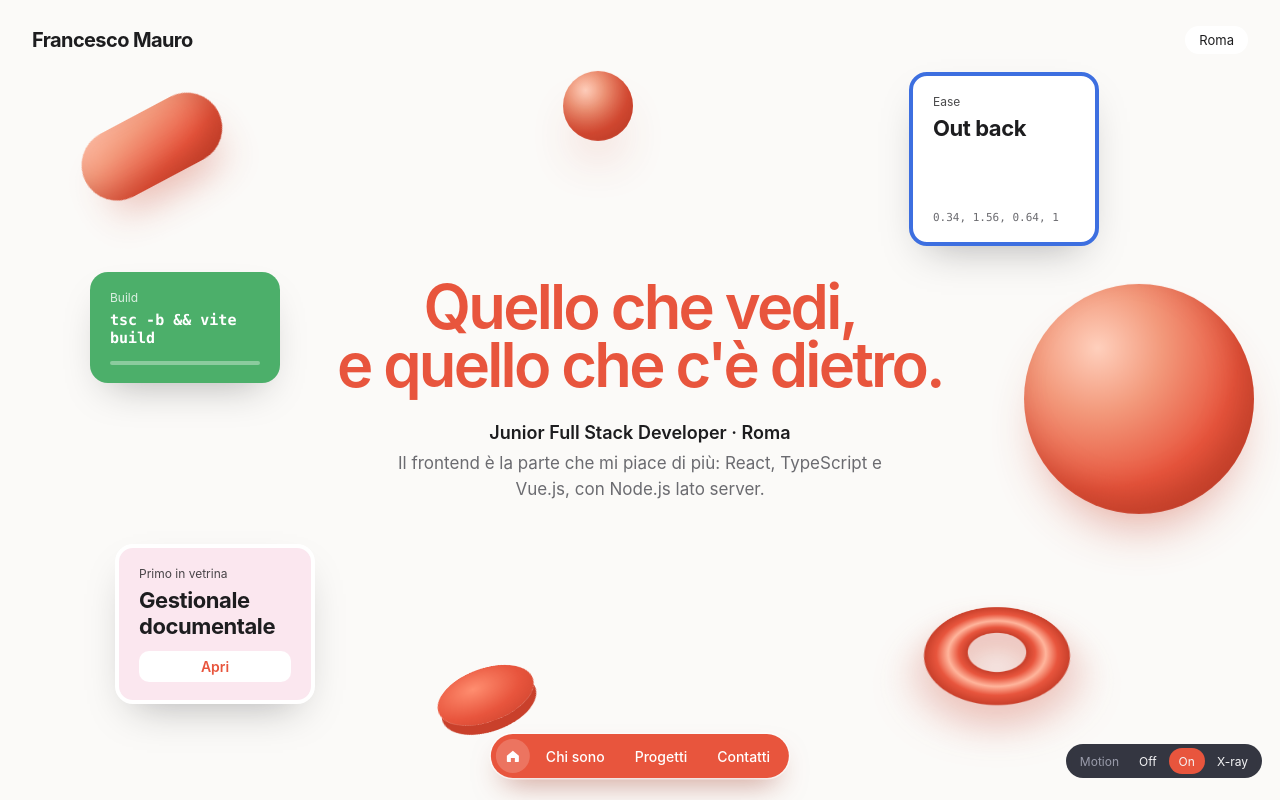
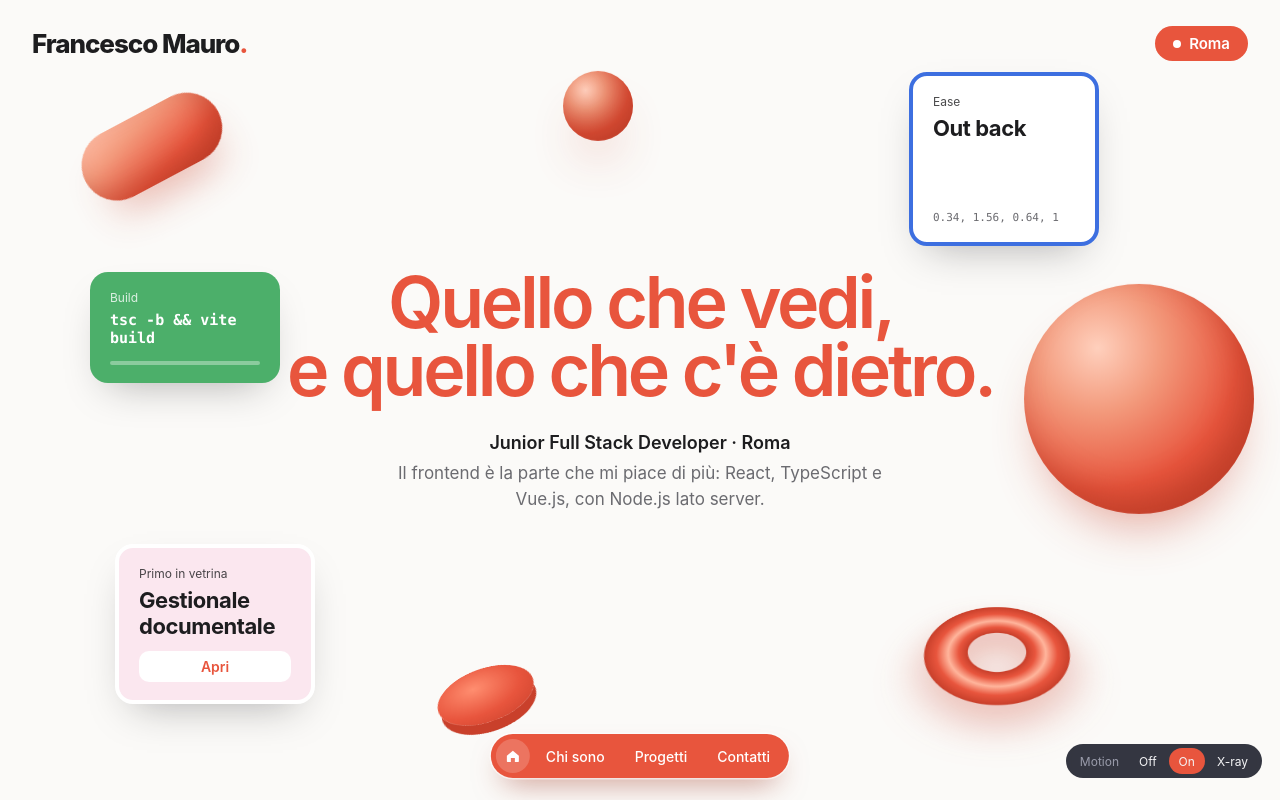
Before and after one commit to francesco-mauro/portfolio-animato, a React (Vite) app: page / in a window 1280 px wide. Shown: the top 800 px of the page. Built offline with nearby package versions, Linux system fonts and the light colour scheme.

Commit message:
style: make the hero name, city badge and title stand out more

```diff
--- a/src/sections/Hero/Hero.module.css
+++ b/src/sections/Hero/Hero.module.css
@@ -26,32 +26,50 @@
 }
 
 .logo {
-  font-weight: 700;
-  font-size: 20px;
-  letter-spacing: -0.03em;
+  font-weight: 800;
+  font-size: 26px;
+  letter-spacing: -0.04em;
+}
+/* Il punto corallo chiude il nome con il colore del titolo */
+.logo::after {
+  content: '.';
+  color: var(--color-coral);
 }
 
+/* La città in una pillola corallo, con un pallino bianco davanti */
 .badge {
-  padding: 6px 14px;
+  display: inline-flex;
+  align-items: center;
+  gap: 8px;
+  padding: 8px 18px;
   border-radius: var(--radius-pill);
+  background: var(--color-coral);
+  color: #fff;
+  box-shadow: var(--shadow-card);
+  font-size: 15px;
+  font-weight: 600;
+}
+.badge::before {
+  content: '';
+  width: 8px;
+  height: 8px;
+  border-radius: 50%;
   background: #fff;
-  box-shadow: var(--shadow-card);
-  font-size: 13px;
 }
 
 .center {
   position: relative;
   z-index: 3;
   text-align: center;
-  max-width: 860px;
+  max-width: 960px;
 }
 
 .title {
   position: relative;
   color: var(--color-coral);
-  /* Il secondo pezzo del titolo è lungo: a 68 px sta su una riga nei 860 px di .center
+  /* Il secondo pezzo del titolo è lungo: a 80 px sta su una riga nei 960 px di .center
      anche con un font largo come DejaVu Sans, quello che Linux usa al posto di Segoe UI */
-  font-size: clamp(40px, 4.8vw, 68px);
+  font-size: clamp(40px, 5.6vw, 80px);
   font-weight: 600;
 }
 
```
Also changed, not shown: 1 other file (tests, documents, lock files or other folders).
